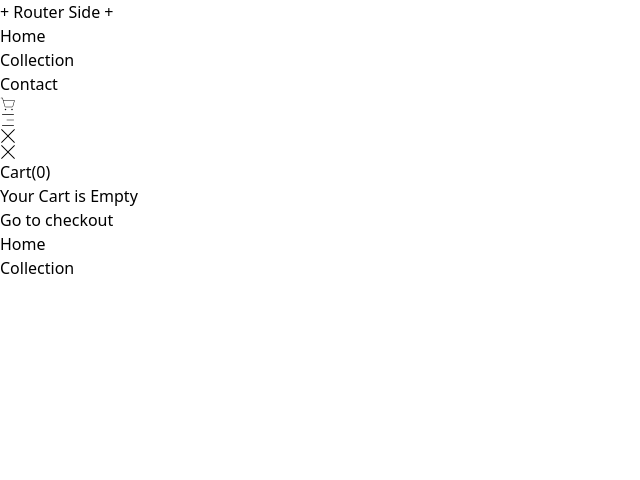
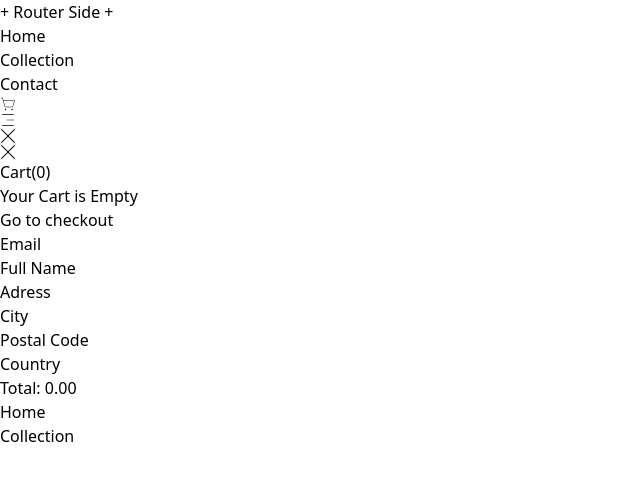
Before and after one commit to mRud3r/e-commerce, a React (Vite) app: page /checkout in a window 1280 px wide. Shown: the top 480 px of the page, without its empty margins (0-640 px from the left). Built offline with nearby package versions, Linux system fonts and the light colour scheme.

Commit message:
Created content for checkout page

```diff
--- a/src/components/CartItem.jsx
+++ b/src/components/CartItem.jsx
@@ -6,13 +6,17 @@ export default function CartItem({item}) {
     const {removeItem} = useContext(CartContext);
 
     return (
-        <div className="flex flex-row border-stone-500 p-2">
-            <div className="bg-stone-500 size-10"></div>
-            <div className="flex flex-col">
+        <div className="flex flex-row border-stone-500 p-2 w-full">
+            <div className="bg-stone-500 w-20 h-24"></div>
+            <div className="flex flex-col w-full ms-2 justify-between">
+                <div className="w-full flex flex-row justify-between">
                 <p>{item.name}</p>
+                <button onClick={() => removeItem(item.id)}>remove</button>
+                </div>
+                <div className="w-full flex flex-row justify-between">
+                <p>{item.quantity}</p>
                 <p>{item.price}</p>
-                <p>{item.quantity}</p>
-                <button onClick={() => removeItem(item.id)}>remove</button>
+                </div>
             </div>
         </div>
     );
--- a/src/context/ProductFilterContext.jsx
+++ b/src/context/ProductFilterContext.jsx
@@ -13,9 +13,17 @@ export const ProductFilterProvider = ({children}) => {
         return matchesGender && matchesType;
       });
 
+    const productsForMen = productsData.products.filter((product) => {
+        return product.gender === 'men';
+    });
+
+    const productsForWomen = productsData.products.filter((product) => {
+        return product.gender === 'women';
+    });
+
 
     return (
-        <ProductFilterContext.Provider value={{filteredProducts, gender, setGender, setProductType}}>
+        <ProductFilterContext.Provider value={{filteredProducts, gender, setGender, setProductType, productsForMen, productsForWomen}}>
             {children}
         </ProductFilterContext.Provider>
     );
--- a/src/pages/CheckoutPage.jsx
+++ b/src/pages/CheckoutPage.jsx
@@ -1,7 +1,60 @@
+import { useContext, useState } from "react";
+import { CartContext } from "../context/CartContext";
+import CartItem from "../components/CartItem";
+
 export default function CheckoutPage() {
-    return (
-        <main className="min-h-screen">
+	const [formData, setFormData] = useState({
+		fullName: "",
+		address: "",
+		city: "",
+		postalCode: "",
+		country: "",
+		email: "",
+	});
 
-        </main>
-    );
+	const calculateTotalPrice = () => {
+		return cartItems
+			.reduce((total, item) => total + item.price * item.quantity, 0)
+			.toFixed(2);
+	};
+
+	const { cartItems } = useContext(CartContext);
+	return (
+		<main className="min-h-screen flex flex-row w-full mt-32">
+			<div className="w-full p-4">
+				<form action="" className="space-y-4">
+					<div>
+						<label htmlFor="">Email</label>
+						<input type="email" className="w-full border rounded p-2" />
+					</div>
+					<div>
+						<label htmlFor="">Full Name</label>
+						<input type="text" className="w-full border rounded p-2" />
+					</div>
+					<div>
+						<label htmlFor="">Adress</label>
+						<input type="text" className="w-full border rounded p-2" />
+					</div>
+					<div>
+						<label htmlFor="">City</label>
+						<input type="text" className="w-full border rounded p-2" />
+					</div>
+					<div>
+						<label htmlFor="">Postal Code</label>
+						<input type="text" className="w-full border rounded p-2" />
+					</div>
+                    <div>
+						<label htmlFor="">Country</label>
+						<input type="text" className="w-full border rounded p-2" />
+					</div>
+				</form>
+			</div>
+			<div className="w-full p-4">
+				{cartItems.map((item) => (
+					<CartItem key={item.id} item={item} />
+				))}
+				<h3>Total: {calculateTotalPrice()}</h3>
+			</div>
+		</main>
+	);
 }
--- a/src/pages/HomePage.jsx
+++ b/src/pages/HomePage.jsx
@@ -1,8 +1,10 @@
 import { Link } from "react-router-dom";
 import ProductSlider from "../components/ProductSlider";
-import ProductsData from '../dummyProducts.json';
+import { useContext } from "react";
+import { ProductFilterContext } from "../context/ProductFilterContext";
 
 export default function HomePage() {
+	const {productsForMen, productsForWomen} = useContext(ProductFilterContext);
 	return (
 		<>
 			<main className="w-full flex flex-col items-center min-h-screen px-2">
@@ -13,7 +15,9 @@ export default function HomePage() {
 
         <Link to='collection'>Whole Collection</Link>
 
-		<ProductSlider products={ProductsData.products}/>
+		<ProductSlider products={productsForMen}/>
+
+		<ProductSlider products={productsForWomen}/>
 
 			</main>
 		</>
```
